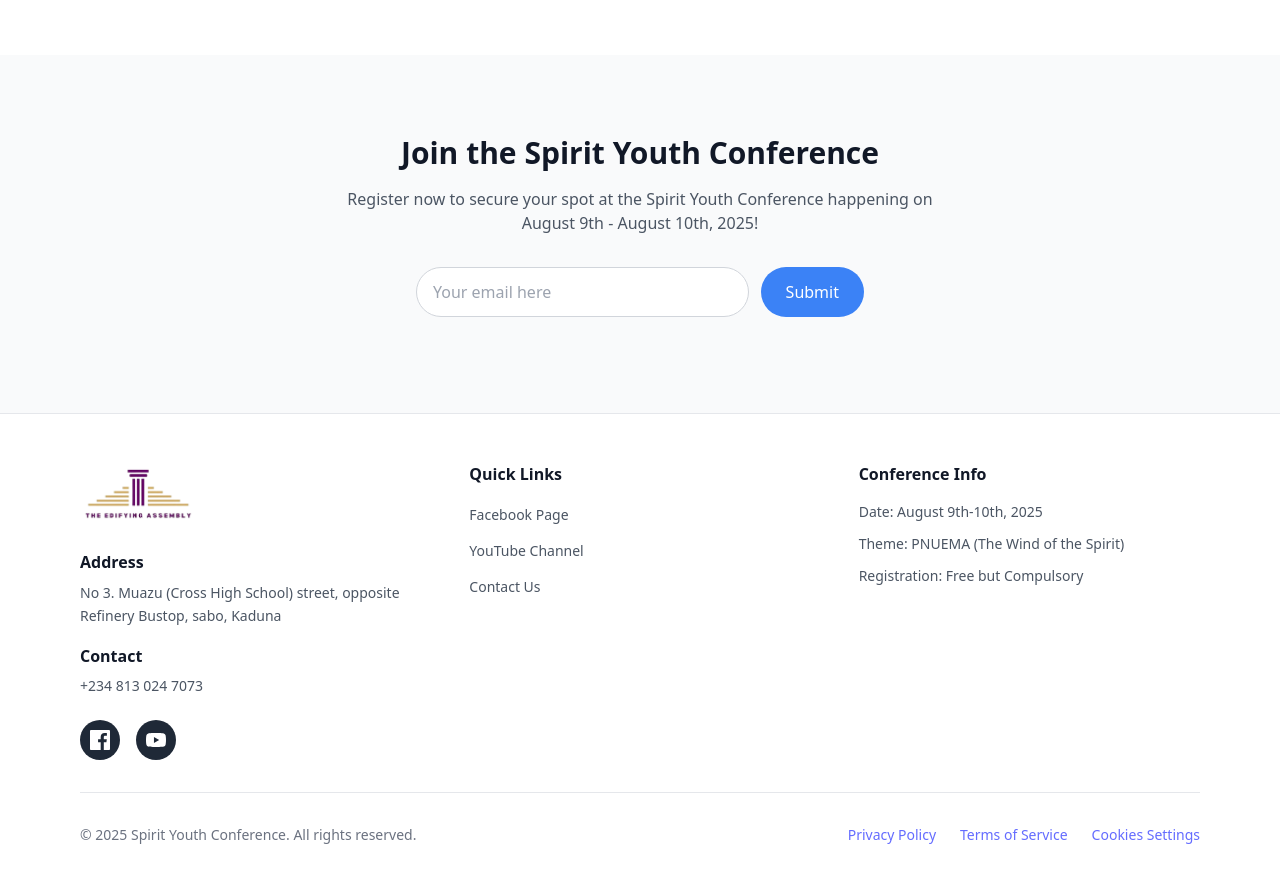
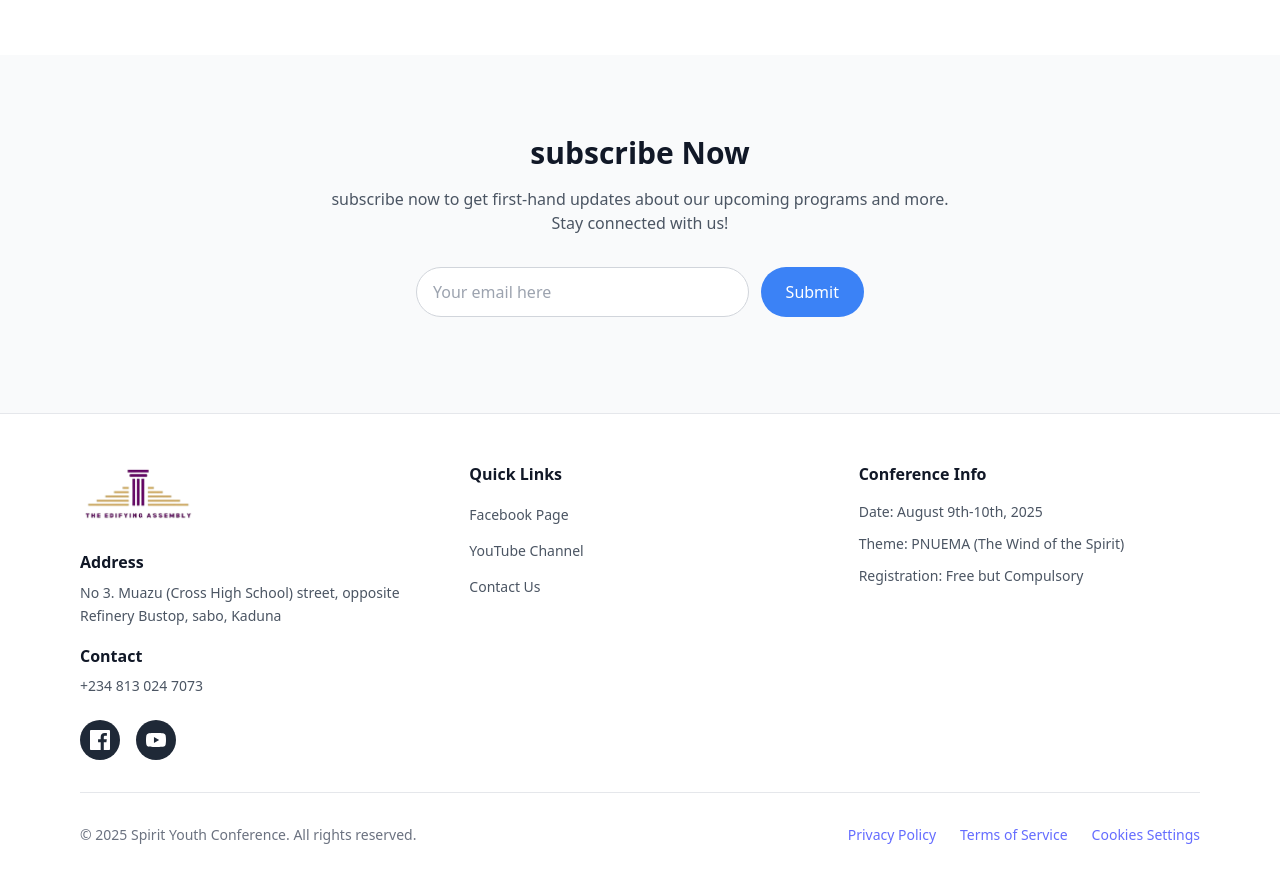
Before and after one commit to ajumobiisaac96/spirit-youth-conference, a React (Vite) app: page / in a window 1280 px wide. Shown: the part 1240-2123 px from the top of the page. Built offline with nearby package versions, Linux system fonts and the light colour scheme.

Commit message:
UI-changes

```diff
--- a/src/components/Newsletter.tsx
+++ b/src/components/Newsletter.tsx
@@ -21,11 +21,11 @@ export default function Newsletter() {
     <section id="newsletter" className="bg-gray-50 py-12 md:py-20">
       <div className="max-w-2xl mx-auto px-4 text-center">
         <h2 className="text-2xl md:text-3xl font-bold text-gray-900 mb-4">
-          Join the Spirit Youth Conference
+          subscribe Now
         </h2>
         <p className="text-gray-600 mb-8">
-          Register now to secure your spot at the Spirit Youth Conference
-          happening on August 9th - August 10th, 2025!
+          subscribe now to get first-hand updates about our upcoming programs
+          and more. Stay connected with us!
         </p>
 
         {isSubmitted ? (
--- a/src/components/RegistrationModal.tsx
+++ b/src/components/RegistrationModal.tsx
@@ -280,7 +280,7 @@ export default function RegistrationModal({
                   <option value="">Select Gender</option>
                   <option value="male">Male</option>
                   <option value="female">Female</option>
-                  <option value="other">Other</option>
+                  {/* <option value="other">Other</option> */}
                 </select>
               </div>
 
```
Also changed, not shown: 1 other file (tests, documents, lock files or other folders).
